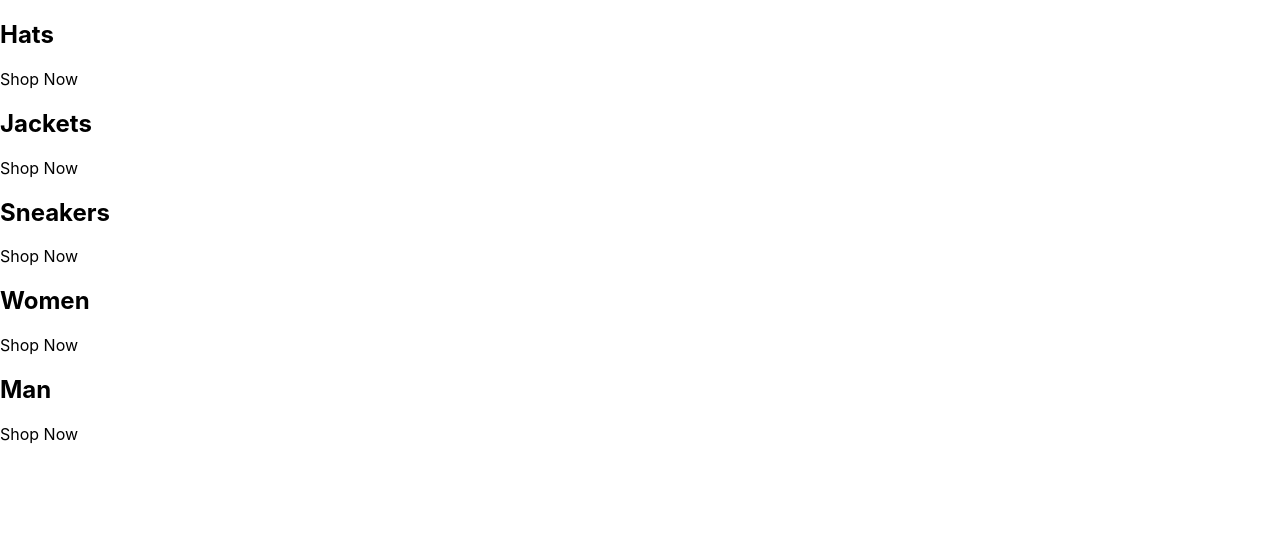
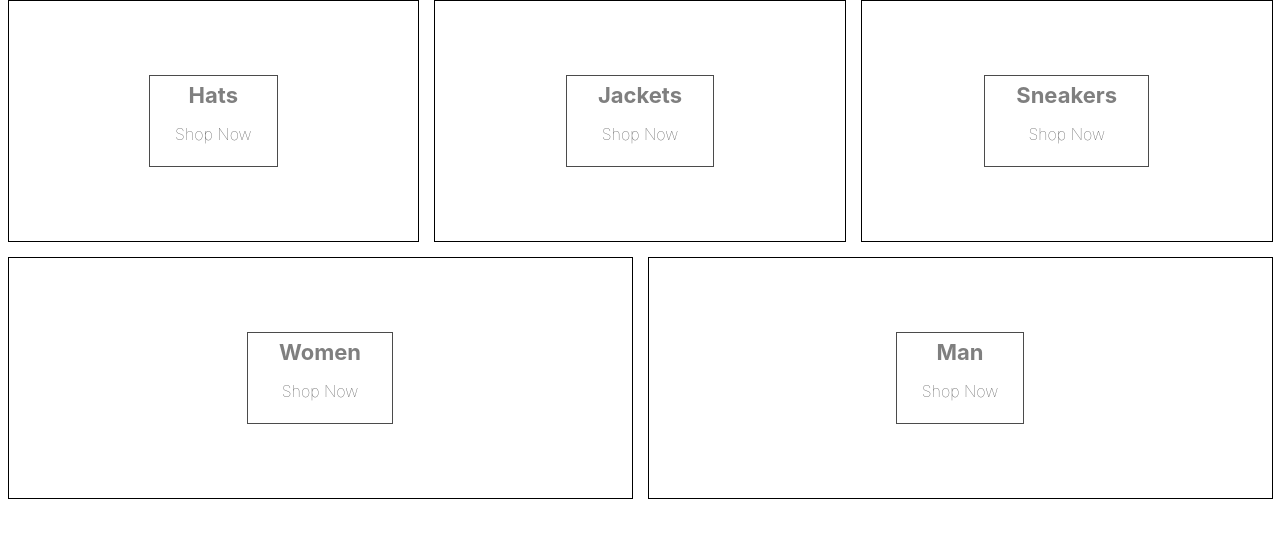
Before and after one commit to kseniyarudenko/crwn-clothing, a React (Create React App) app: page / in a window 1280 px wide. Shown: the top 538 px of the page. Built offline with nearby package versions, Linux system fonts and the light colour scheme.

Commit message:
Add styling to categories

```diff
--- a/src/App.js
+++ b/src/App.js
@@ -1,3 +1,5 @@
+import "./categories.styles.scss";
+
 const App = () => {
   const categories = [
     {
@@ -24,10 +26,10 @@
 
   return (
     <div className="categories-container">
-      {categories.map(({ title }) => (
-        <div className="category-container">
+      {categories.map(({ title, id }) => (
+        <div key={id} className="category-container">
+          <div className="background-image" />
           <div className="category-body-container">
-            <div className="background-image" />
             <h2>{title}</h2>
             <p>Shop Now</p>
           </div>
--- /dev/null
+++ b/src/categories.styles.scss
@@ -0,0 +1,75 @@
+.categories-container {
+  width: 100%;
+  display: flex;
+  flex-wrap: wrap;
+  justify-content: space-between;
+}
+
+.category-container {
+  min-width: 30%;
+  height: 240px;
+  flex: 1 1 auto;
+  display: flex;
+  align-items: center;
+  justify-content: center;
+  border: 1px solid black;
+  margin: 0 7.5px 15px;
+  overflow: hidden;
+
+  &:hover {
+    cursor: pointer;
+
+    & .background-image {
+      transform: scale(1.1);
+      transition: transform 6s cubic-bezier(0.25, 0.45, 0.45, 0.95);
+    }
+
+    & .category-body-container {
+      opacity: 0.9;
+    }
+  }
+
+  &.large {
+    height: 380px;
+  }
+
+  &:first-child {
+    margin-right: 7.5px;
+  }
+
+  &:last-child {
+    margin-left: 7.5px;
+  }
+
+  .background-image {
+    width: 100%;
+    height: 100%;
+    background-size: cover;
+    background-position: center;
+  }
+
+  .category-body-container {
+    height: 90px;
+    padding: 0 25px;
+    display: flex;
+    flex-direction: column;
+    align-items: center;
+    justify-content: center;
+    border: 1px solid black;
+    background-color: white;
+    opacity: 0.7;
+    position: absolute;
+
+    h2 {
+      font-weight: bold;
+      margin: 0 6px 0;
+      font-size: 22px;
+      color: #4a4a4a;
+    }
+
+    p {
+      font-weight: lighter;
+      font-size: 16px;
+    }
+  }
+}
```
